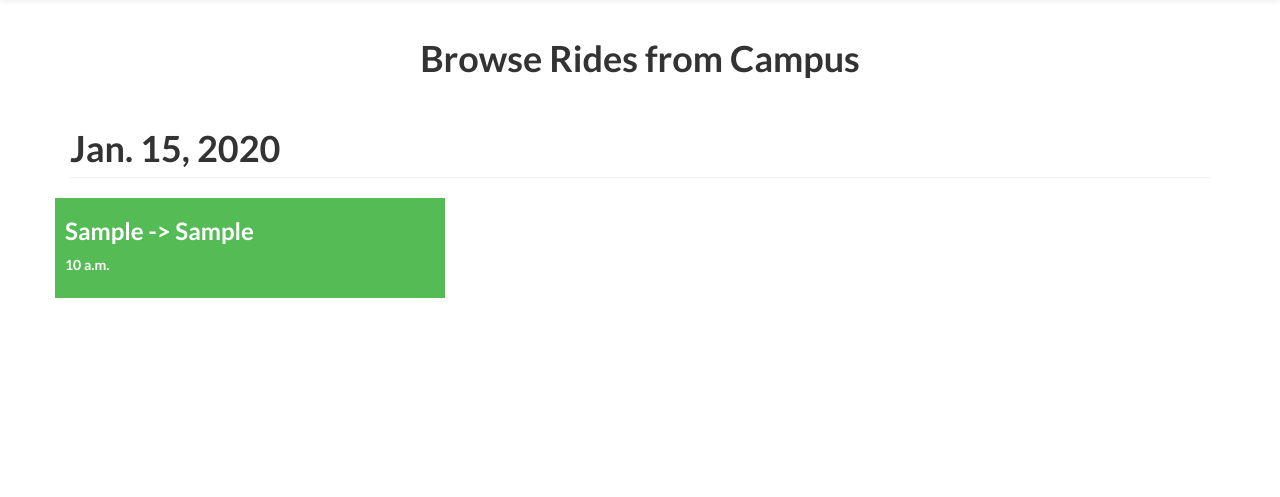
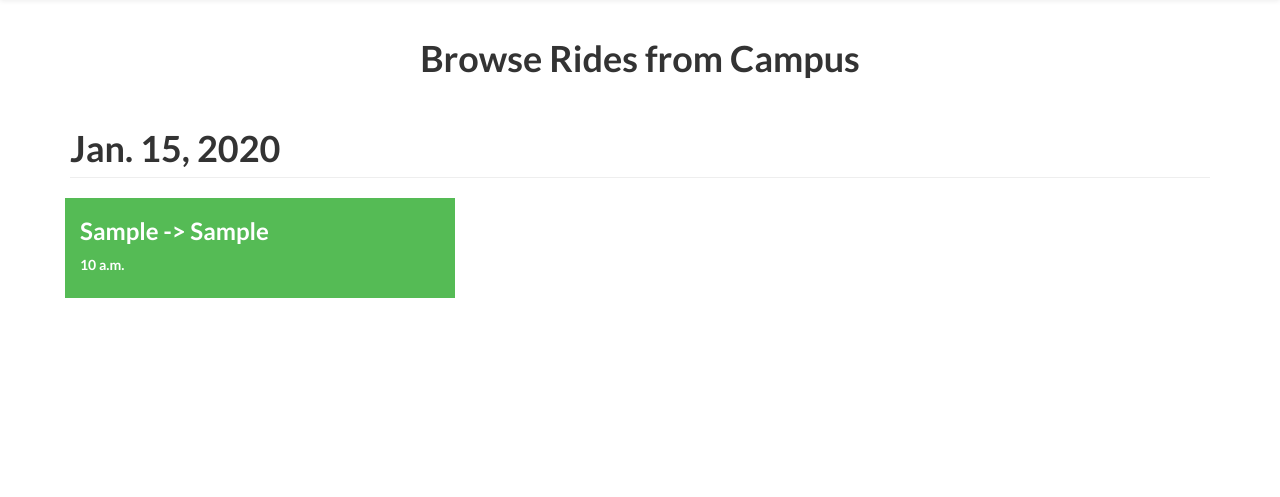
Before and after one commit to danielmichaelni/ridevide-django, a Django app: page /browse/from_campus/ in a window 1280 px wide. Shown: the part 51-548 px from the top of the page. Run offline with Django 3.2, Linux system fonts and the light colour scheme; a user stored in the database is signed in; tables that the repository leaves empty hold one stand-in row (values such as "Sample post"); parts of the project's set-up code (start-up, migrations or seed data) failed here and were passed over; some libraries are stand-ins or nearby versions.

Commit message:
fixing margins on browse ride page

```diff
--- a/ridevide_app/static/css/style.css
+++ b/ridevide_app/static/css/style.css
@@ -46,8 +46,8 @@
 .ride_block {
     color: white;
     height: 100px;
-    padding-left: 10px;
-    padding-right: 10px;
+    margin-left: 10px;
+    margin-right: 10px;
 }
 
 .ride_riders {
```
